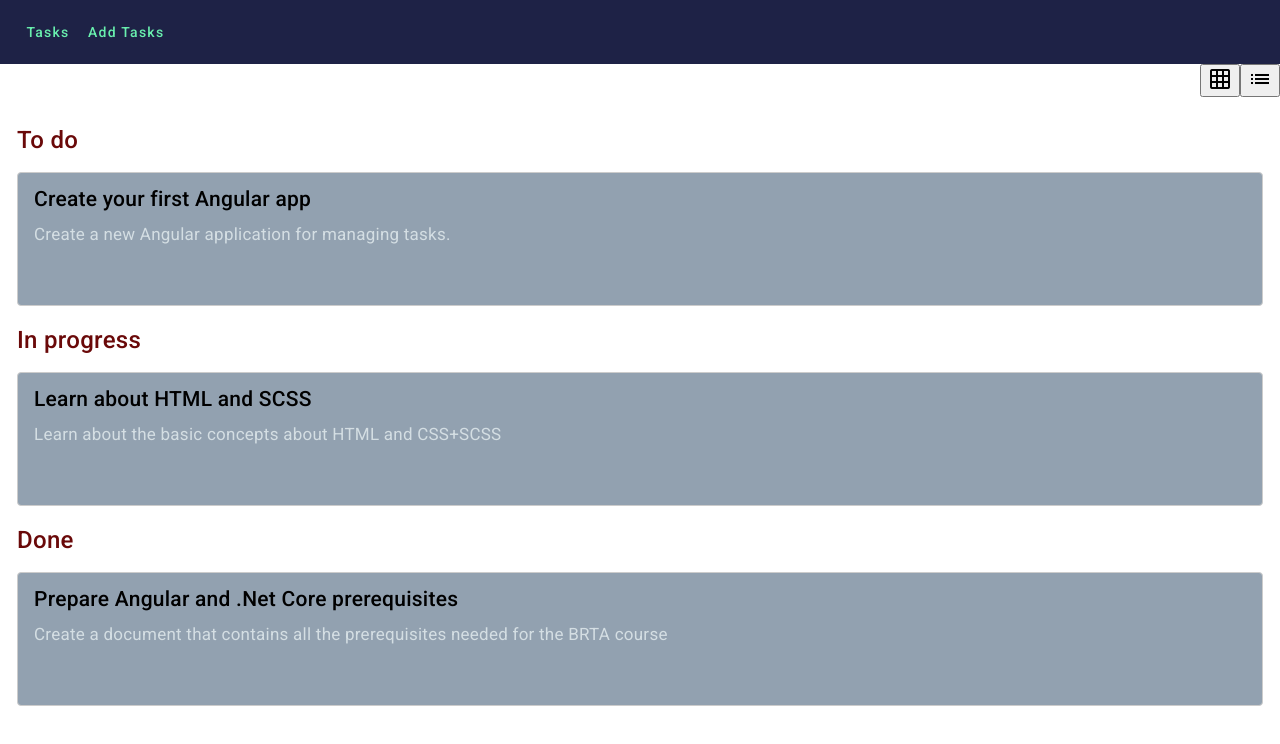
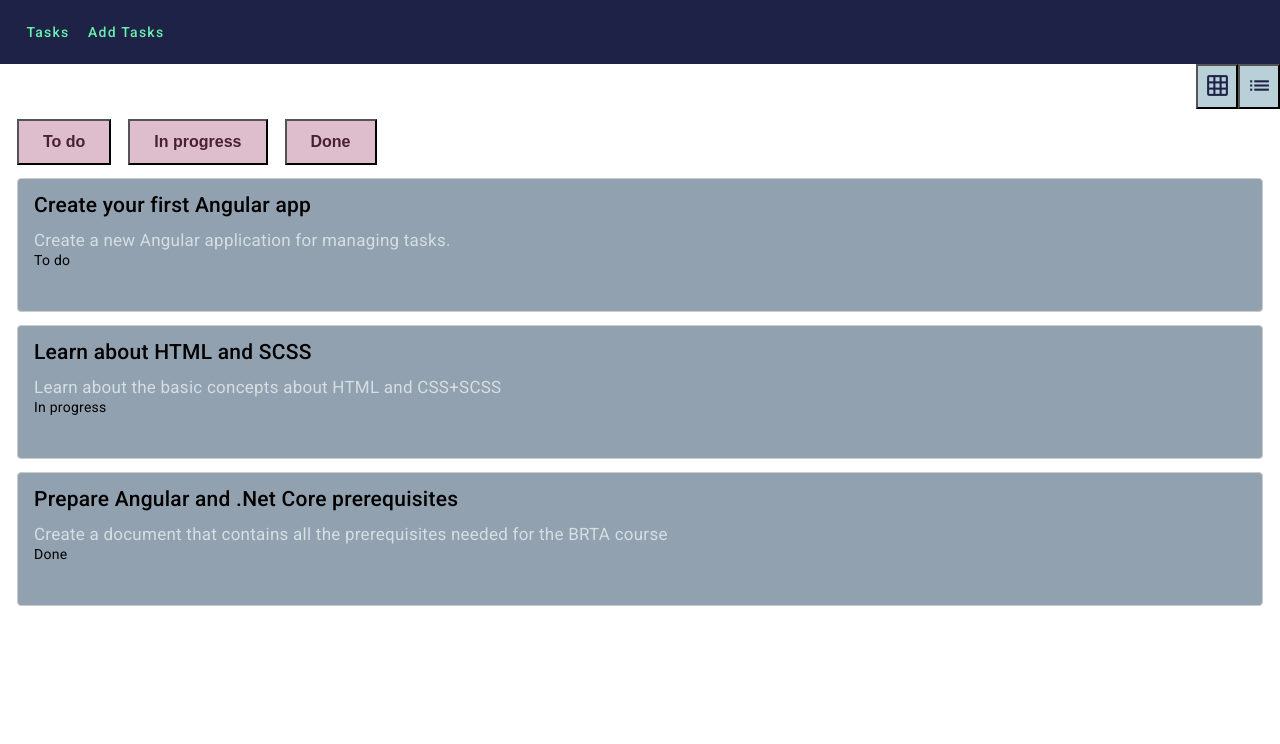
Before and after one commit to ioana-manghiuc/task-tracker, an Angular app in the folder task-tracker/: page / in a window 1280 px wide. Shown: the top 744 px of the page. Built offline with nearby package versions, Linux system fonts and the light colour scheme.

Commit message:
Filter for task-list based on task status.

```diff
--- /dev/null
+++ b/task-tracker/src/filter/filter.component.html
@@ -0,0 +1,4 @@
+<div class="filter-buttons">
+    <button mat-button *ngFor="let status of statuses; let last = last" (click)="selectStatus(status)"
+    [ngStyle]="{'margin-right.px': last ? 0 : 17}">{{ status }}</button>
+</div>
--- /dev/null
+++ b/task-tracker/src/filter/filter.component.scss
@@ -0,0 +1,14 @@
+.filter-buttons {
+    display: flex;
+    justify-content: flex-start;
+    margin-left:17px;
+  }
+
+  .filter-buttons button {
+    font-size: 16px;
+    font-weight: 550;
+    padding: 12px 24px;
+    margin-right: 17px;
+    background-color: rgb(222, 190, 205);
+    color:rgb(73, 33, 52);
+  }
--- /dev/null
+++ b/task-tracker/src/filter/filter.component.ts
@@ -0,0 +1,25 @@
+import { Component, OnInit, Output, EventEmitter} from '@angular/core';
+import { Status } from '../status.enum';
+import { NgFor,NgIf, NgStyle } from '@angular/common';
+
+@Component({
+  selector: 'app-filter',
+  standalone: true,
+  imports: [NgFor, NgIf, NgStyle],
+  templateUrl: './filter.component.html',
+  styleUrl: './filter.component.scss'
+})
+
+export class FilterComponent implements OnInit {
+  statuses = Object.values(Status);
+  @Output() statusSelected: EventEmitter<Status> = new EventEmitter<Status>();
+
+  constructor() { }
+
+  ngOnInit(): void {
+  }
+
+  selectStatus(status: Status): void {
+    this.statusSelected.emit(status);
+  }
+}
--- a/task-tracker/src/task-card/task-card.component.scss
+++ b/task-tracker/src/task-card/task-card.component.scss
@@ -1,6 +1,6 @@
 mat-card{
     background-color:#92a1b0 ;
-    min-height: 200px;
+    min-height: 300px;
   }
 
   .example-card mat-card-header mat-card-title {
--- a/task-tracker/src/task-list/task-list.component.html
+++ b/task-tracker/src/task-list/task-list.component.html
@@ -1,7 +1,9 @@
-<div class="task-rows">
+<app-filter (statusSelected)="handleStatusSelected($event)"> </app-filter>
+
+<!-- <div class="task-rows">
   <div class="task-row">
     <h2>To do</h2>
-    <div *ngFor="let task of tasks">
+    <div *ngFor="let task of filteredTasks">
       <div *ngIf="task.status === 'To do'" class="task-item">
         <div class="task-name">{{ task.title }}</div>
         <div class="task-description">{{ task.description }}</div>
@@ -11,7 +13,7 @@
 
   <div class="task-row">
     <h2 >In progress</h2>
-    <div *ngFor="let task of tasks">
+    <div *ngFor="let task of filteredTasks">
       <div *ngIf="task.status === 'In progress'" class="task-item">
         <div class="task-name">{{ task.title }}</div>
         <div class="task-description">{{ task.description }}</div>
@@ -21,11 +23,17 @@
 
   <div class="task-row">
     <h2>Done</h2>
-    <div *ngFor="let task of tasks">
+    <div *ngFor="let task of filteredTasks">
       <div *ngIf="task.status === 'Done'" class="task-item">
         <div class="task-name">{{ task.title }}</div>
         <div class="task-description">{{ task.description }}</div>
       </div>
     </div>
   </div>
+</div> -->
+
+<div *ngFor="let task of filteredTasks" class="task-item">
+  <div class="task-name">{{ task.title }}</div>
+  <div class="task-description">{{ task.description }}</div>
+  <div class="task-status">{{ task.status }}</div>
 </div>
--- a/task-tracker/src/task-list/task-list.component.scss
+++ b/task-tracker/src/task-list/task-list.component.scss
@@ -2,6 +2,9 @@
     border: 1px solid #ccc;
     border-radius: 0.25rem;
     padding: 1rem;
+    margin-top:13px;
+    margin-left:17px;
+    margin-right:17px;
     margin-bottom: 0.5rem;
     background-color:#92a1b0;
     min-height: 100px;
--- a/task-tracker/src/task-list/task-list.component.ts
+++ b/task-tracker/src/task-list/task-list.component.ts
@@ -1,14 +1,27 @@
-import { Component, Input } from '@angular/core';
+import { Component, Input, OnInit } from '@angular/core';
 import { Task } from '../task';
 import { NgFor, NgIf } from '@angular/common';
+import { FilterComponent } from '../filter/filter.component';
+import { Status } from '../status.enum';
 
 @Component({
   selector: 'app-task-list',
   standalone: true,
-  imports: [NgFor, NgIf],
+  imports: [NgFor, NgIf, FilterComponent],
   templateUrl: './task-list.component.html',
   styleUrl: './task-list.component.scss'
 })
-export class TaskListComponent {
+export class TaskListComponent implements OnInit {
   @Input() tasks: Task[] = [];
+  filteredTasks: Task[] = [];
+
+  constructor() { }
+
+  ngOnInit(): void {
+    this.filteredTasks = [...this.tasks];
+  }
+
+  handleStatusSelected(status: Status) {
+    this.filteredTasks = this.tasks.filter(task => task.status === status);
+  }
 }
--- a/task-tracker/src/tasks-view/tasks-view.component.scss
+++ b/task-tracker/src/tasks-view/tasks-view.component.scss
@@ -2,7 +2,17 @@
   display: flex;
   justify-content: flex-end;
   margin-bottom: 10px;
-  color:aqua;
+}
+
+.buttons button{
+  background-color: #bad0d8;
+  color:#1e2246;
+  padding:7px 7px;
+}
+
+.mat-icon{
+  font-size: 25px;
+  font-weight: 590;
 }
 
 .toggle-button {
--- a/task-tracker/src/tasks-view/tasks-view.component.ts
+++ b/task-tracker/src/tasks-view/tasks-view.component.ts
@@ -5,10 +5,11 @@ import { Task } from '../task';
 import { TaskListComponent } from '../task-list/task-list.component';
 import { NgFor, NgIf } from '@angular/common';
 import {MatIconModule} from '@angular/material/icon';
+import { FilterComponent } from '../filter/filter.component';
 @Component({
   selector: 'app-tasks-view',
   standalone: true,
-  imports: [TaskGridComponent, TaskListComponent, NgFor, NgIf, MatIconModule],
+  imports: [TaskGridComponent, TaskListComponent, NgFor, NgIf, MatIconModule, FilterComponent],
   templateUrl: './tasks-view.component.html',
   styleUrl: './tasks-view.component.scss'
 })
@@ -28,4 +29,8 @@ export class TasksViewComponent implements OnInit{
   toggleView(viewMode: string) {
     this.isList = viewMode === 'list';
   }
+
+  handleStatusSelected(status: Status) {
+    console.log('Selected status:', status);
+  }
 }
```
Also changed, not shown: 1 other file (tests, documents, lock files or other folders).
